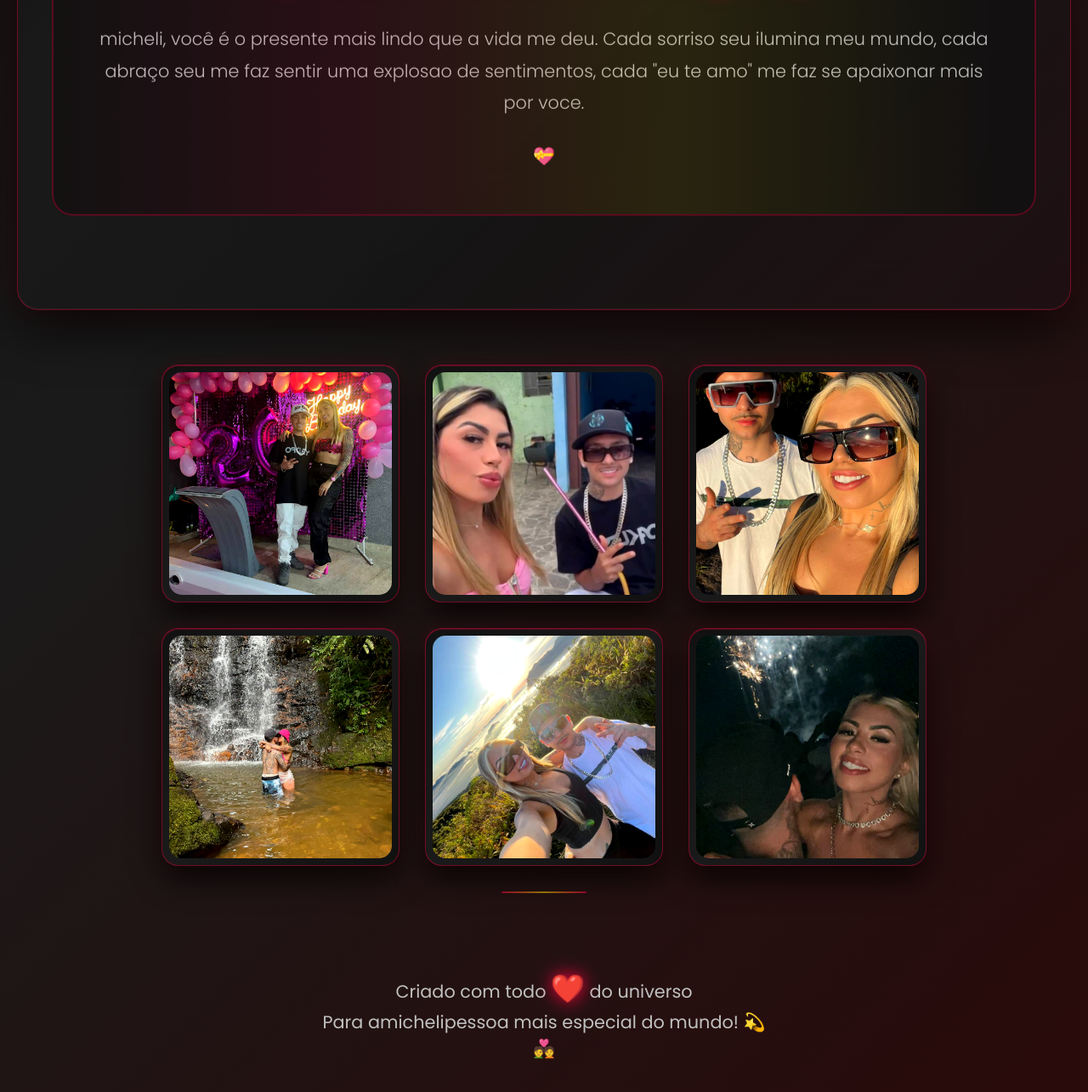
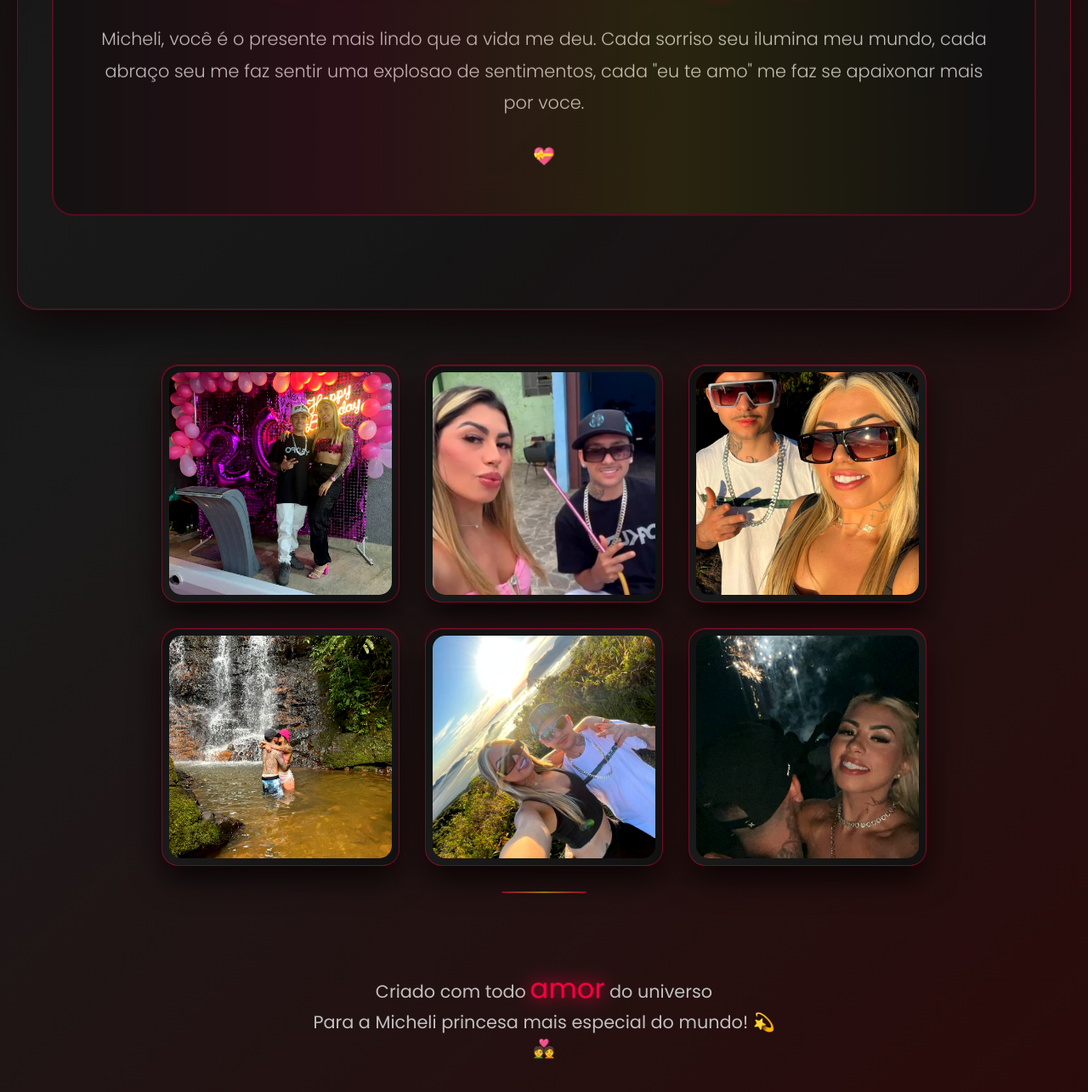
Before and after one commit to hendrickzera2-create/minha_princesa, a plain HTML site: page index.html in a window 1280 px wide. Shown: the part 1437-2722 px from the top of the page at 85% size. Drawn offline with Linux system fonts and the light colour scheme.

Commit message:
Add files via upload

```diff
--- a/index.html
+++ b/index.html
@@ -3,7 +3,7 @@
 <head>
     <meta charset="UTF-8">
     <meta name="viewport" content="width=device-width, initial-scale=1.0">
-    <title>Para Minha Princesa ❤️</title>
+    <title>Para Minha PrincesA ❤️</title>
     <style>
         @import url('https://fonts.googleapis.com/css2?family=Poppins:wght@300;400;600;700;800&display=swap');
 
@@ -22,7 +22,7 @@
             --glass-border: rgba(255, 0, 64, 0.3);
 
             /* Variável para o nome - MUDE AQUI! */
-            --girlfriend-name: "micheli"; /* ← COLOQUE O NOME AQUI */
+            --girlfriend-name: "Micheli"; /* ← COLOQUE O NOME AQUI */
         }
 
         * {
@@ -722,7 +722,7 @@
 
     <div class="container">
         <header class="header">
-            <h1> MEU Amor <span class="girlfriend-name">❤️</span></h1>
+            <h1> MINHA Princesa <span class="girlfriend-name">❤️</span></h1>
             <p>Uma declaração de sentimento criada especialmente para você ❤️</p>
         </header>
 
@@ -772,8 +772,8 @@ Te amo muito, minha princesa ❤️</p>
         </section>
 
         <footer class="footer">
-            <p>Criado com todo <span class="heart-beat">❤️</span> do universo</p>
-            <p>Para a<span class="girlfriend-name">pessoa</span> mais especial do mundo! 💫</p>
+            <p>Criado com todo <span class="heart-beat">amor</span> do universo</p>
+            <p>Para a  <span class="girlfriend-name"> princesa</span> mais especial do mundo! 💫</p>
             <p> 💑</p>
         </footer>
     </div>
```
